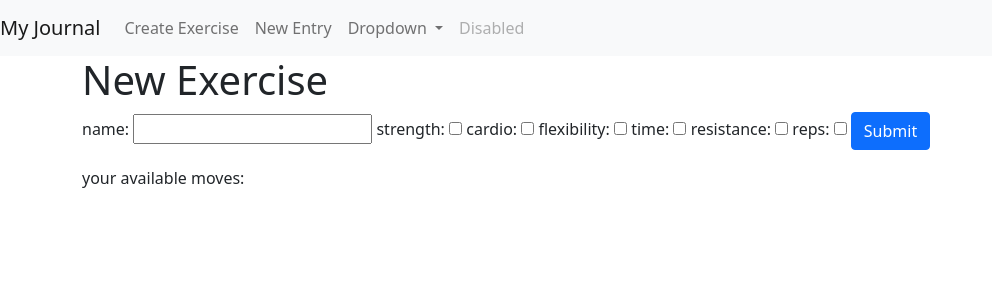
After one commit to ECallihan/fit_tracker, a Django app: page /new_exercise/ in a window 1280 px wide. The commit adds this page. Shown: the top 300 px of the page, without its empty margins (0-992 px from the left). Run offline with Django 3.2, Linux system fonts and the light colour scheme; data that the repository does not hold is empty.

Commit message:
create exercise is working

```diff
--- a/journal/forms.py
+++ b/journal/forms.py
@@ -3,7 +3,7 @@ from .models import Technique, Entry, Exercise, Exercise_Set
 from django import forms
 
 
-class TechniqueForm(forms):
+class TechniqueForm(forms.ModelForm):
     class Meta:
         model = Technique
         fields = ('user_id', 'technique_name', 'for_strength',
--- a/journal/models.py
+++ b/journal/models.py
@@ -2,6 +2,8 @@ from django.db import models
 from django.conf import settings
 
 import datetime
+
+from django.http import request
 
 
 # Create your models here.
@@ -9,7 +11,7 @@ import datetime
 
 class Technique(models.Model):
     tech_id = models.AutoField(primary_key=True)
-    technique_name = models.TextField()
+    technique_name = models.CharField(max_length=100)
     user_id = models.ForeignKey(
         settings.AUTH_USER_MODEL, on_delete=models.CASCADE)
     for_strength = models.BooleanField()
--- a/journal/urls.py
+++ b/journal/urls.py
@@ -1,8 +1,9 @@
 from django.urls import path
-from .views import home, add_exercise, new_exercise
+from .views import home,  new_exercise, new_entry
 
 urlpatterns = [
     path('', home, name='home'),
-    path('add_exercise/', add_exercise, name='add_exercise'),
-    path('new_exercise/', new_exercise, name='new_exercise')
+    # path('add_exercise/', add_exercise, name='add_exercise'),
+    path('new_exercise/', new_exercise, name='new_exercise'),
+    path('new_entry/', new_entry, name='new_entry'),
 ]
--- a/journal/views.py
+++ b/journal/views.py
@@ -1,6 +1,7 @@
 from django.shortcuts import render
 from .models import Entry, Exercise, Exercise_Set, Technique
 from django.contrib import messages
+from .forms import TechniqueForm
 
 # Create your views here.
 
@@ -20,33 +21,31 @@ def home(request):
 
 
 def new_exercise(request):
-    return render(request, 'journal/new_exercise.html', {})
+    message = ''
+    if request.method == 'POST':
+        post = request.POST.copy()
+        post['user_id'] = request.user.id
+        form = TechniqueForm(post)
+        if form.is_valid():
+            form.save()
+
+            message = f'successfully added {post["technique_name"]} to available exercises.'
+            my_moves_query = Technique.objects.all().filter(user_id_id=request.user.id)
+            my_moves = list(my_moves_query.values_list(
+                'technique_name', flat=True))
+            return render(request, 'journal/new_exercise.html', {'form': form,
+                                                                 'message': message,
+                                                                 'my_moves': my_moves})
+
+    form = TechniqueForm()
+    my_moves_query = Technique.objects.all().filter(user_id_id=request.user.id)
+    my_moves = list(my_moves_query.values_list(
+        'technique_name', flat=True))
+    return render(request, 'journal/new_exercise.html', {'form': form,
+                                                         'message': message,
+                                                         'my_moves': my_moves})
 
 
-def add_exercise(request):
-    if request.method == 'POST':
-        p = request.POST
-        if ((p.get('name') and ((p.get('stength') == "1") or
-                                (p.get('cardio') == "1") or
-                                (p.get('flexibility') == "1"))) and
-            (p.get('reps') == "1" or
-             (p.get('duration') == "1") or
-             (p.get('resistance') == "1"))):
-            post = Technique()
-            post.technique_name = p.get('name')
-            post.for_strength = True if p.get('strength') == "1" else False
-            post.for_flexibility = True if p.get(
-                'flexibility') == "1" else False
-            post.for_cardio = True if p.get('cardio') == "1" else False
-            post.has_reps = True if p.get('reps') == "1" else False
-            post.has_resistance = True if p.get('resistance') == "1" else False
-            post.has_time = True if p.get('duration') == "1" else False
-            post.save()
-            messages.success(request, "Exercise Added.")
-            return render(request, 'journal/new_exercise.html', {})
-        else:
-            messages.error(
-                request, "Exercises must have a name, at least 1 type and at least 1 metric.")
-            return render(request, 'journal/new_exercise.html', {})
-    else:
-        return render(request, 'journal/new_exercise.html', {})
+def new_entry(request):
+
+    return render(request, 'journal/new_entry.html', {})
--- a/templates/base.html
+++ b/templates/base.html
@@ -25,7 +25,7 @@
 
   <header>
     <nav class="navbar navbar-expand-lg navbar-light bg-light">
-      <a class="navbar-brand" href="#">Navbar</a>
+      <a class="navbar-brand" href="{% url 'home' %}">My Journal</a>
       <button
         class="navbar-toggler"
         type="button"
@@ -40,13 +40,12 @@
 
       <div class="collapse navbar-collapse" id="navbarSupportedContent">
         <ul class="navbar-nav mr-auto">
-          <li class="nav-item active">
-            <a class="nav-link" href="#"
-              >Home <span class="sr-only">(current)</span></a
-            >
+
+          <li class="nav-item">
+            <a class="nav-link" href="{% url 'new_exercise' %}">Create Exercise</a>
           </li>
           <li class="nav-item">
-            <a class="nav-link" href="#">Link</a>
+            <a class="nav-link" href="{% url 'new_entry' %}">New Entry</a>
           </li>
           <li class="nav-item dropdown">
             <a
--- /dev/null
+++ b/templates/journal/new_exercise.html
@@ -0,0 +1,47 @@
+{% extends 'base.html' %}
+
+{% block title %}Add An Exercise{% endblock %}
+
+{% block head %}
+<script type="text/javascript">
+
+</script>
+{% endblock %}
+
+{% block header %}
+{% endblock %}
+
+{% block content %}
+
+
+
+<h1>New Exercise</h1>
+<form action="" method="POST">
+  {% csrf_token %}
+  name: {{ form.technique_name }}
+  strength: {{ form.for_strength }}
+  cardio: {{ form.for_cardio }}
+  flexibility: {{ form.for_flexibility }}
+  time: {{ form.has_time }}
+  resistance: {{ form.has_resistance }}
+  reps: {{ form.has_reps }}
+  <button class="btn btn-primary" type="submit" id="sendform">Submit</button>
+</form>
+
+<p>
+  {{ message }}
+</p>
+<p>
+  your available moves:
+</p>
+<ul>
+  {% for move in my_moves %}
+    <li>{{ move }}</li>
+  {% endfor %}
+</ul>
+
+
+{% endblock %}
+
+{% block footer %}
+{% endblock %}
```
Also changed, not shown: templates/journal/new_entry.html (added, +19 -0 lines), templates/journal/new_exercises.html (deleted, +0 -50 lines).
